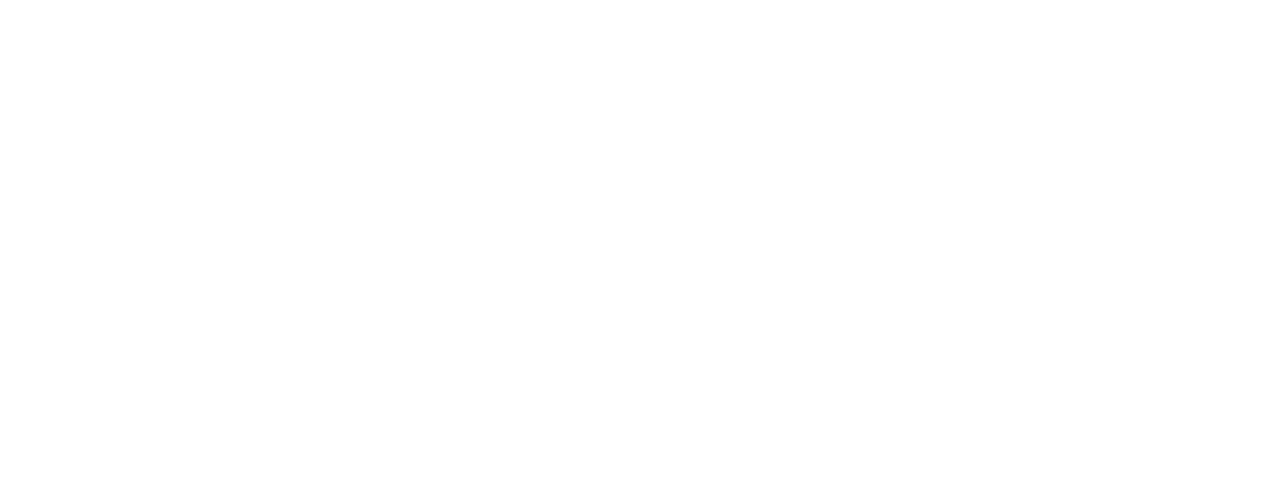
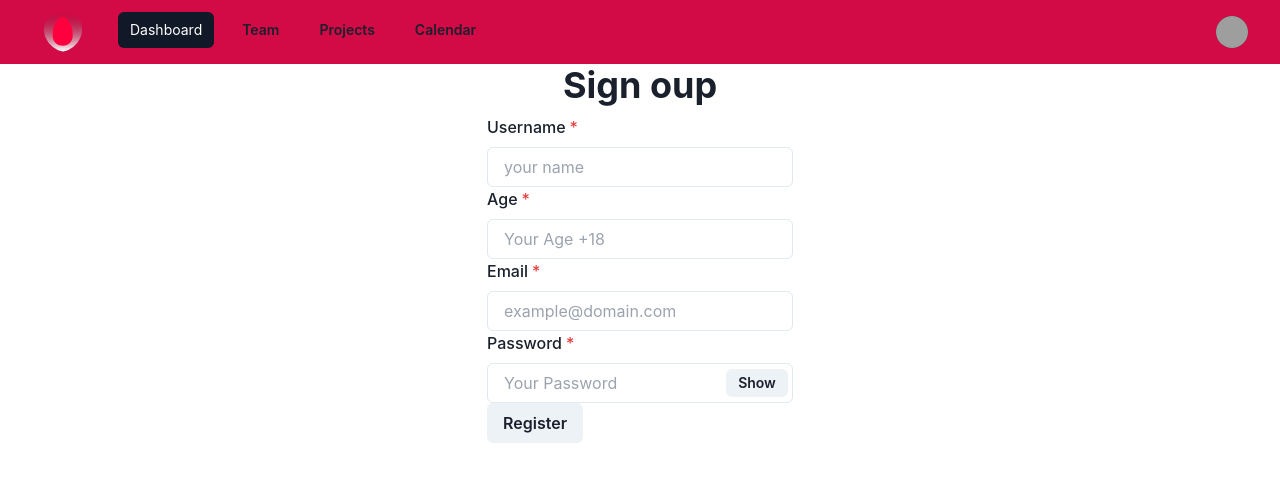
Before and after one commit to nachoaar/qatarbets-frontend, a React (Create React App) app in the folder client/: page /register in a window 1280 px wide. Before the commit this address had no page. Shown: the top 482 px of the page. Built offline with nearby package versions, Linux system fonts and the light colour scheme; grey boxes are pictures that could not be loaded; a web font is replaced by a local one.

Commit message:
refactor form add reac-hook-form and chackra UI

```diff
--- a/client/package.json
+++ b/client/package.json
@@ -3,6 +3,10 @@
   "version": "0.1.0",
   "private": true,
   "dependencies": {
+    "@chakra-ui/icons": "^2.0.9",
+    "@chakra-ui/react": "^2.3.1",
+    "@chakra-ui/theme": "^2.1.10",
+    "@chakra-ui/theme-tools": "^2.0.11",
     "@headlessui/react": "^1.6.6",
     "@heroicons/react": "^2.0.10",
     "@reduxjs/toolkit": "^1.8.5",
@@ -12,6 +16,7 @@
     "axios": "^0.27.2",
     "react": "^18.2.0",
     "react-dom": "^18.2.0",
+    "react-hook-form": "^7.34.2",
     "react-redux": "^8.0.2",
     "react-router-dom": "^6.3.0",
     "react-scripts": "5.0.1",
--- a/client/src/App.js
+++ b/client/src/App.js
@@ -1,4 +1,5 @@
 import { Routes, Route } from "react-router-dom";
+import FormRestration from "./Components/Forms/FormRegistration/FormRegistration";
 import { Home } from "./Components/HomeComponent/Home";
 import { LandingPage } from "./Components/LandingPage/LandingPage";
 
@@ -8,6 +9,7 @@
     <Routes>
       <Route exact path="/" element={<LandingPage />} />
       <Route path="/home" element={<Home />} />
+      <Route exact path="/register" element={<FormRestration />} />
     </Routes>
   );
 }
--- a/client/src/Components/Forms/FormRegistration/FormRegistration.jsx
+++ b/client/src/Components/Forms/FormRegistration/FormRegistration.jsx
@@ -1,34 +1,120 @@
 import React from 'react';
+import { Navbar } from "../../Navbar/Navbar";
+import { useForm } from "react-hook-form";
+import {
+  FormControl,
+  FormLabel,
+  InputGroup,
+  Center,
+  Heading,
+  Input,
+  InputRightElement,
+  VStack,
+  Button,
+  // FormErrorMessage
+  // FormHelperText,
+} from '@chakra-ui/react'
 
 export default function FormRestration() {
+  const { register, handleSubmit, formState: { errors } } = useForm();
+
+  const [show, setShow] = React.useState(false)
+  const handleClick = () => setShow(!show)
+
+
+  const onSubmit = data => console.log(data);
+
+  console.log(errors)
+
+  // /^([a-zA-z]{2,}\s[a-zA-z]{1,}'?-?[a-zA-Z]{2,}\s?([a-zA-Z]{1,})?)/gm
 
   return (
-    <div>
-      <div>
-      <h5>Datos obligatorios*</h5>
-      </div>
-      <from>
-        <div>
-          <p>Nombre de usuario*</p>
-          <input type="text" name='name' placeholder='Tu Nombre' />
-        </div>
-        <div>
-          <p>Correo Electronico*</p>
-          <input type="text" name='email' placeholder='Tu Email' />
-        </div>
-        <div>
-          <p>Contraseña*</p>
-          <input type="password" name='password' placeholder='Tu Contraseña' />
-        </div>
-        <div>
-          <p>Fecha de Nacimiento*</p>
-          <input type="date" name="birth" required pattern="\d{4}-\d{2}-\d{2}" />
-        </div>
-        <div>
-          <p>Avatar</p>
-          <input type="text" name='avatar' placeholder='url de la img'/>
-        </div>
-      </from>
-    </div>
+    <>
+      <Navbar />
+    <Center>
+        <VStack maxWith={700}>
+          <Heading>Sign oup</Heading>
+          <form onSubmit={handleSubmit(onSubmit)}>
+
+            <FormControl id='name' marginButtom={5} isInvalid={errors.name? true : false} isRequired>
+              <FormLabel>Username</FormLabel>
+              <Input autoComplete='off' type='text' {...register('name', {
+                required: {
+                  value: true,
+                  message: 'Required Field.'
+                  },
+                  pattern: {
+                    value: /[A-Z]+$/i,
+                    message: 'only letters'
+                    }
+                    })} placeholder='your name'
+              />
+              {errors.name ? <p>{errors.name.message}</p>: null }
+            </FormControl>
+
+            <FormControl id='age' marginButtom={5} isInvalid={errors.age? true : false} isRequired>
+              <FormLabel>Age</FormLabel>
+                <Input autoComplete='off' type='number' {...register('age', {
+                  required: {
+                    value: true,
+                    message: 'Required Field.'
+                    },
+                    min: {
+                      value: 18,
+                      message: 'Your´re not old enough'
+                      }
+                      })} placeholder='Your Age +18'
+                />
+
+            </FormControl>
+
+            <FormControl id='email' marginButtom={5} isInvalid={errors.email? true : false} isRequired>
+              <FormLabel>Email</FormLabel>
+                <Input autoComplete='off' type='text' {...register('email', {
+                  required: {
+                    value: true,
+                    message: 'Required Field.'
+                    },
+                    pattern: {
+                      value: /[a-z0-9!#$%&'*+/=?^_`{|}~-]+(?:\.[a-z0-9!#$%&'*+/=?^_`{|}~-]+)*@(?:[a-z0-9](?:[a-z0-9-]*[a-z0-9])?\.)+[a-z0-9](?:[a-z0-9-]*[a-z0-9])?/g,
+                      message: 'invalid format'
+                      }
+                      })} placeholder='example@domain.com'
+                />
+
+            </FormControl>
+
+            <FormControl id='password' marginButtom={5} isInvalid={errors.password? true : false} isRequired>
+              <FormLabel>Password</FormLabel>
+              <InputGroup size='md'>
+                <Input autoComplete='off' type={show ? 'text' : 'password'} {...register('password', {
+                  required: {
+                    value: true,
+                    message: 'Required Field.'
+                    },
+                    minLength: {
+                      value: 6,
+                      message: 'Greater than 6'
+                      }
+                      })} placeholder='Your Password'
+                      />
+                <InputRightElement width='4.5rem'>
+                  <Button h='1.75rem' size='sm' onClick={handleClick}>
+                    {show ? 'Hide' : 'Show'}
+                    </Button>
+                  </InputRightElement>
+                  </InputGroup>
+
+            </FormControl>
+
+          {/* <div>
+            <p>Avatar</p>
+            <input type="text" name='avatar' placeholder='url de la img'/>
+          </div> */}
+          <Button type='submit'>Register</Button>
+          </form>
+        </VStack>
+    </Center>
+    </>
   )
 }
--- a/client/src/index.js
+++ b/client/src/index.js
@@ -6,14 +6,17 @@
 import store from "./redux/store";
 import reportWebVitals from "./reportWebVitals";
 import { BrowserRouter } from "react-router-dom";
+import { ChakraProvider } from '@chakra-ui/react'
 
 const root = ReactDOM.createRoot(document.getElementById("root"));
 root.render(
-  <Provider store={store}>
-    <BrowserRouter>
-      <App />
-    </BrowserRouter>
-  </Provider>
+  <ChakraProvider>
+    <Provider store={store}>
+      <BrowserRouter>
+        <App />
+      </BrowserRouter>
+    </Provider>
+  </ChakraProvider>
 );
 
 // If you want to start measuring performance in your app, pass a function
```
